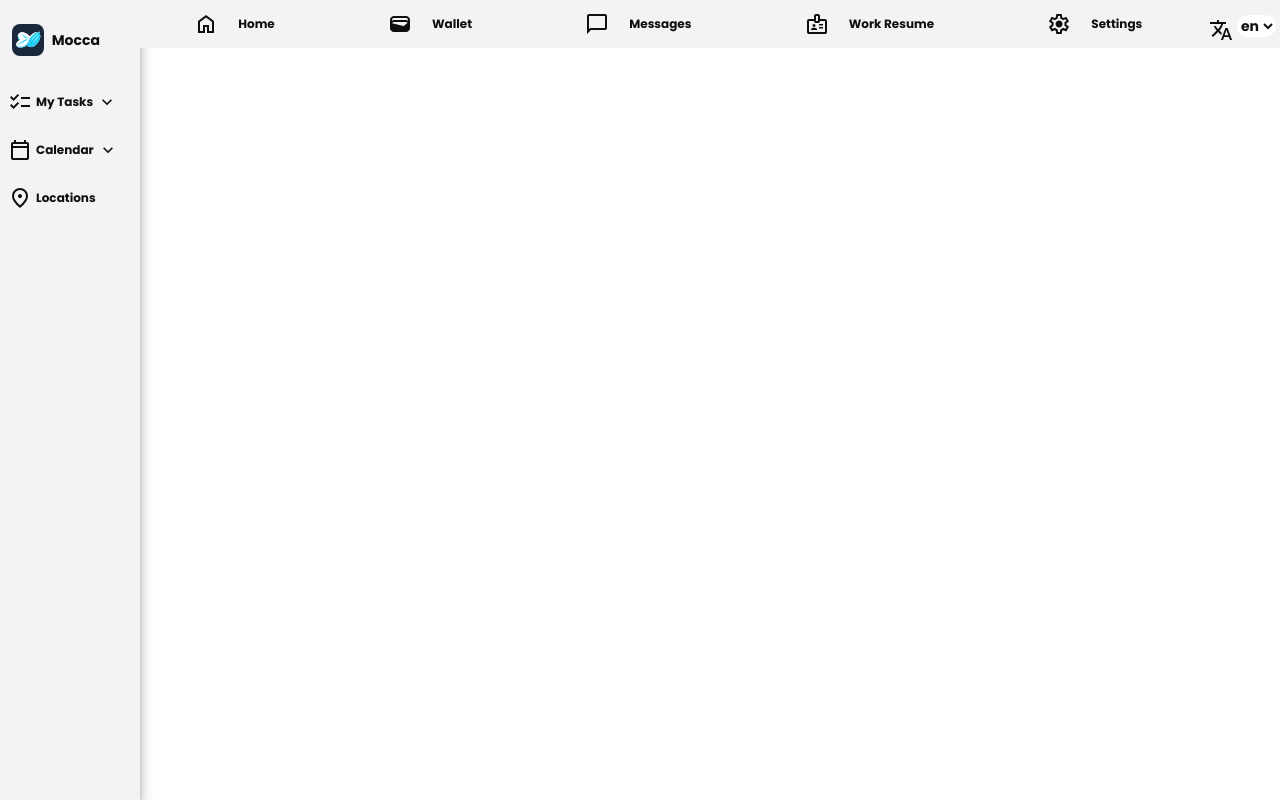
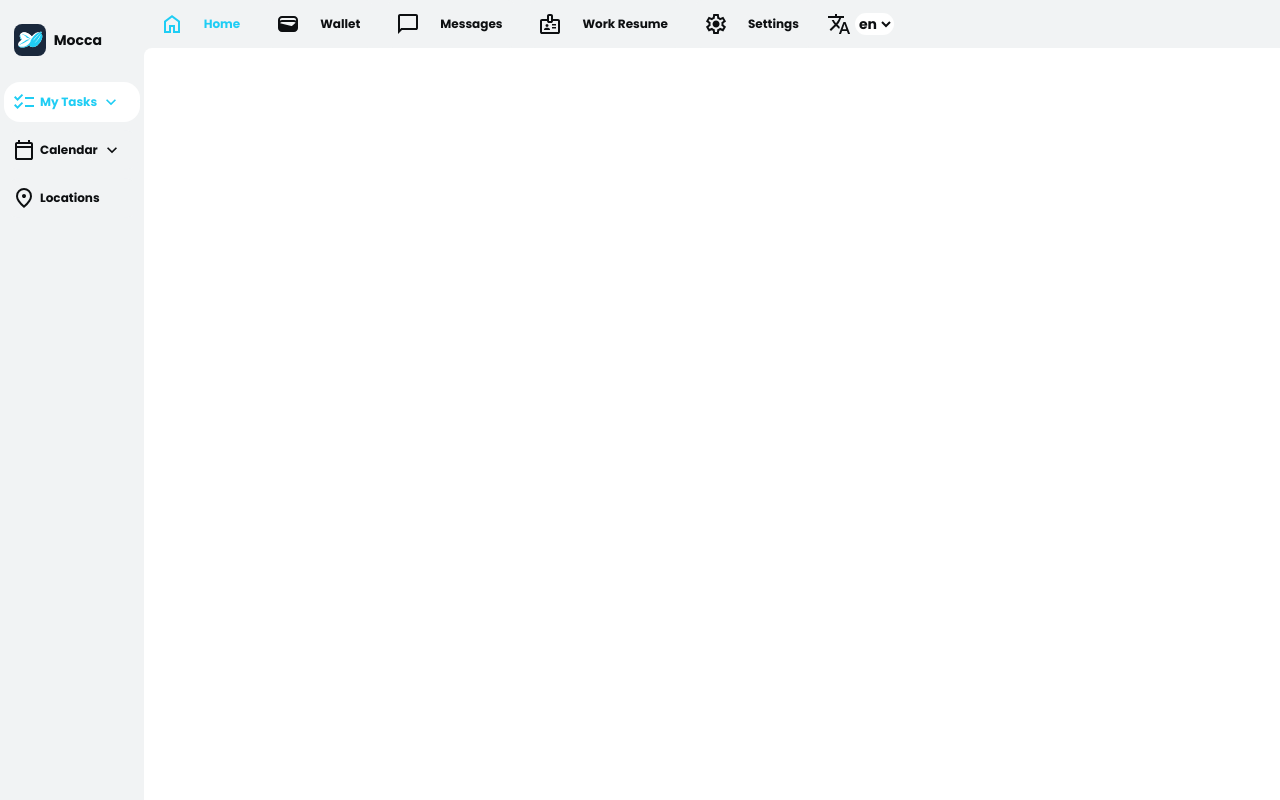
Before and after one commit to pablosorios/mock-app, a React (Create React App) app: page / in a window 1280 px wide. Built offline with nearby package versions, Linux system fonts and the light colour scheme.

Commit message:
Fixed some UI stuff in the Composer

```diff
--- a/src/Composer.js
+++ b/src/Composer.js
@@ -12,13 +12,16 @@ export default function Composer({language, setLanguage, languages, translate})
 	const keys = Object.keys(path)
 	const key_count = keys.length
 	const item = path[space] || path[keys[0]]
+	const item_name = space || keys[0]
 	const handleChange = (event) => {
 		setLanguage(event.target.value)
 	}
 	const duplicated = false
-	const children = item.children
+	const children = item?.children
+	const def_child = children ? children[0] : undefined
+	const subitem = menu || def_child?.route
 	return (
-		<div key='composer-screen' className='flex flex-col tablet:flex-row w-screen h-screen overflow-y-auto print:h-auto'>
+		<div key='composer-screen' className='flex flex-col tablet:bg-foreground tablet:flex-row w-screen h-screen overflow-y-auto print:h-auto'>
 			{
 				children ?
 				<aside key='total_sidebar'>
@@ -29,10 +32,10 @@ export default function Composer({language, setLanguage, languages, translate})
 									<path key='sidebar-toggle-path' d={!isHidden ? 'm256-200-56-56 224-224-224-224 56-56 224 224 224-224 56 56-224 224 224 224-56 56-224-224-224 224Z' : 'M120-240v-80h720v80H120Zm0-200v-80h720v80H120Zm0-200v-80h720v80H120Z'}/>
 								</svg>
 							</button>
-							<Company isHidden={isHidden} company={'Mocca'}/>
+							<Company key='company-component' isHidden={isHidden} company={'Mocca'}/>
 						</div>
 						{children.map((item, index) => (
-							<Menu route={`menu[${index}]`} menu={menu} submenu={submenu} item={item} translate={translate} language={language} isHidden={isHidden}/>
+							<Menu key={`menu-component[${index}]`} route={`menu[${index}]`} space={item_name} menu={subitem} submenu={submenu} item={item} translate={translate} language={language} isHidden={isHidden}/>
 						))}
 					</div>
 					<div key='fakemenu' className={`${isHidden ? 'hidden' : 'hidden tablet:sideBar desktop:hidden'} z-10`}>
@@ -54,10 +57,10 @@ export default function Composer({language, setLanguage, languages, translate})
 			<div key='content-container' className={`${key_count > 0 && duplicated ? 'flex-col' : 'flex-col-reverse'} w-full h-screen flex tablet:flex-col print:h-auto`}>
 				<nav key='navbar' className='w-full h-auto bg-foreground flex flex-row'>
 					{keys.map((key, index) => (
-						<Space route={`space[${index}]`} item={path[key]} current={key === space} name={key} translate={translate} language={language}/>
+						<Space key={`space-component[${index}]`} route={`space[${index}]`} item={path[key]} current={key === item_name} name={key} translate={translate} language={language}/>
 					))}
-					<div key='language-box' className='justify-center px-1 items-center hidden tablet:flex tablet:flex-col tablet:pt-1 desktop:flex-row'>
-						<svg key='translate-icon' className='bg-transparent shadow-none fill-text mx-1 h-6 w-6 z-10 tablet:mt-2' xlms='http://www.w3.org/2000/svg' viewBox='0 -960 960 960' >
+					<div key='language-box' className='justify-center px-1 items-center hidden tablet:flex tablet:flex-col tablet:pt-1 desktop:p-1 desktop:flex-row'>
+						<svg key='translate-icon' className='bg-transparent shadow-none fill-text mx-1 h-6 w-6 tablet:mt-2 desktop:mt-0' xlms='http://www.w3.org/2000/svg' viewBox='0 -960 960 960' >
 							<path key='translate-path' d='m476-80 182-480h84L924-80h-84l-43-122H603L560-80h-84ZM160-200l-56-56 202-202q-35-35-63.5-80T190-640h84q20 39 40 68t48 58q33-33 68.5-92.5T484-720H40v-80h280v-80h80v80h280v80H564q-21 72-63 148t-83 116l96 98-30 82-122-125-202 201Zm468-72h144l-72-204-72 204Z'/>
 						</svg>
 						<select key='language-select' value={language} onChange={handleChange} className='h-auto my-1 w-auto bg-background rounded-xl justify-center items-center text-text text-sm font-bold'>
@@ -69,6 +72,7 @@ export default function Composer({language, setLanguage, languages, translate})
 						</select>
 					</div>
 				</nav>
+				<main key='main' className='w-full h-full rounded-tl-lg bg-background'></main>
 			</div>
 		</div>
 	)
@@ -99,73 +103,63 @@ function Company({isHidden, company}) {
 }
 
 function Space({route, item, current, name, translate, language}) {
-	console.log(name)
 	const icon = item.icon
 	return(
-		<div key={`${route}-container`} className='flex mx-auto'>
-			{name === 'cv' && current ?
-				<div key={`${route}-box`} className={`${current ? 'fill-primary' : 'tablet:bg-foreground fill-text'} mx-auto group hover:fill-white hover:text-white bg-transparent w-auto min-w-max rounded-md bg-foreground text-xs font-bold transition-all duration-100 scale-100 origin-bottom desktop:group-hover:text-white desktop:group-hover:bg-transparent py-1 flex flex-col desktop:flex-row items-center`}>
+		<Link key={`${route}-box`} to={`${name === 'cv' ? '/cv': '/dashboard/' + name}`} className={`${current ? 'fill-primary text-primary' : 'hover:fill-white hover:text-white tablet:bg-foreground fill-text text-text'} mx-auto desktop:mx-2 group bg-transparent w-auto min-w-max rounded-md bg-foreground text-xs font-bold transition-all duration-100 scale-100 origin-bottom desktop:group-hover:text-white desktop:group-hover:bg-transparent py-1 flex flex-col desktop:flex-row items-center`}>
 			<svg key={`${route}-svg`} className='p-2 h-10 w-10' xlms='http://www.w3.org/2000/svg' viewBox={icon.viewbox}>
 				<path key={`${route}-path`} d={icon.path}/>
 			</svg>
-					<span key={`${route}-label`} className={`${current ? 'text-primary' : 'text-text'}  px-3 group-hover:text-white bg-transparent w-auto min-w-max rounded-md bg-foreground text-xs font-bold transition-all duration-100 scale-100 origin-bottom desktop:group-hover:text-white desktop:group-hover:bg-transparent`}>
-						{translate(item.label, language)}
-					</span>
-				</div>
-				:
-				<Link key={`${route}-link-box`} className={`${current ? 'fill-primary' : 'tablet:bg-foreground fill-text'} mx-auto group hover:fill-white hover:text-white bg-transparent w-auto min-w-max rounded-md bg-foreground text-xs font-bold transition-all duration-100 scale-100 origin-bottom desktop:group-hover:text-white desktop:group-hover:bg-transparent py-1 flex flex-col desktop:flex-row items-center`} to='/cv'>
-					<svg key={`${route}-link-svg`} className='p-2 h-10 w-10' xlms='http://www.w3.org/2000/svg' viewBox={icon.viewbox}>
-						<path key={`${route}-link-path`} d={icon.path}/>
-					</svg>
-					<span key={`${route}-link-label`} className={`${current ? 'text-primary' : 'text-text'}  px-3 group-hover:text-white bg-transparent w-auto min-w-max rounded-md bg-foreground text-xs font-bold transition-all duration-100 scale-100 origin-bottom desktop:group-hover:text-white desktop:group-hover:bg-transparent`}>
+			<span key={`${route}-label`} className={`px-3 bg-transparent w-auto min-w-max rounded-md bg-foreground text-xs font-bold transition-all duration-100 scale-100 origin-bottom desktop:group-hover:bg-transparent`}>
 				{translate(item.label, language)}
 			</span>
 		</Link>
-			}
-		</div>
 	)
 }
 
-function Menu({ route, menu, submenu, item, translate, language, isHidden }) {
+function Menu({ route, space, menu, submenu, item, translate, language, isHidden }) {
 	const [isOpen, setIsOpen] = useState(false)
 	const toggleSubMenu = () => {
 		setIsOpen(!isOpen)
 	}
 	const icon = item.icon
 	const item_key = item.route
+	const children = item?.children
+	const def_child = children ? children[0] : undefined
+	const child_route = submenu || def_child?.route
 	const current = item_key === menu
 	return (
-		<div key={`${route}-container`} {...!isOpen ? {onMouseEnter: toggleSubMenu, onClick: toggleSubMenu} : {onMouseLeave: toggleSubMenu}} className='group/sideMenu w-full px-2 tablet:px-1 desktop:hover:px-1 flex flex-col'>
+		<Link key={`${route}-container`} {...item.hasOwnProperty('children') ? null : {to: '/dashboard/' + space + '/' + item_key}} {...!isOpen ? {onMouseEnter: toggleSubMenu, onClick: toggleSubMenu} : {onMouseLeave: toggleSubMenu}} className='group/sideMenu w-full px-2 tablet:px-1 desktop:hover:px-1 flex flex-col'>
 			<div key={`${route}-box`} {...isOpen ? {onClick: toggleSubMenu} : null} className={`${item.hasOwnProperty('children') && isOpen ? 'py-1' : 'py-1 tablet:py-2.5 desktop:py-1'} ${isHidden ? 'hidden tablet:flex tablet:sideMenu desktop:sideMenuModal' : 'flex sideMenuModal'} ${current ? 'bg-background fill-primary text-primary' : 'bg-foreground fill-text text-text'} z-20 relative`}>
-				<svg key={`${route}-svg`} className='p-2 tablet:p-1 h-8 w-8 tablet:h-8 tablet:w-8' xlms='http://www.w3.org/2000/svg' viewBox={icon.viewbox} >
+				<svg key={`${route}-svg`} className='p-2 tablet:p-1 h-8 w-8' xlms='http://www.w3.org/2000/svg' viewBox={icon.viewbox} >
 					<path key={`${route}-path`} d={icon.path}/>
 				</svg>
-				<span key={`${route}-label`} className='text-text'>
+				<span key={`${route}-label`} className='w-max'>
 					{translate(item.label, language)}
 				</span>
-				<svg key={`${route}-arrow`} className={`${item.hasOwnProperty('children') ? 'scale-100' : 'scale-0'} ${isHidden ? 'tablet:absolute desktop:static tablet:left-0 tablet:top-3' : 'static'} ${isOpen ? 'rotate-0' : 'rotate-180'} bg-transparent shadow-none fill-text py-1 h-7 w-7 z-10`} xlms='http://www.w3.org/2000/svg' viewBox='0 -960 960 960' >
+				<svg key={`${route}-arrow`} className={`${item.hasOwnProperty('children') ? 'scale-100' : 'scale-0'} ${isHidden ? 'tablet:absolute desktop:static tablet:left-0 tablet:top-3' : 'static'} ${isOpen ? 'rotate-0' : 'rotate-180'} bg-transparent shadow-none py-1 h-7 w-7 z-10`} xlms='http://www.w3.org/2000/svg' viewBox='0 -960 960 960' >
 					<path key={`${route}-arrow-path`} d='M480-528 296-344l-56-56 240-240 240 240-56 56-184-184Z'/>
 				</svg>
 			</div>
 			{item.hasOwnProperty('children') && isOpen && !isHidden ?
-				item.children.map((item, index) => (
-					<Submenu route={`${route}[${index}]`} parent_key={item_key} submenu={submenu} menu={menu} item={item} translate={translate} language={language}/>
+				children.map((item, index) => (
+					<Submenu key={`submenu-component[${index}]`} route={`${route}[${index}]`} current={current} space={space} menu={item_key} submenu={child_route} item={item} translate={translate} language={language}/>
 				)) : null
 			}
-		</div>
+		</Link>
 	)
 }
 
-function Submenu({route, parent_key, submenu, item, translate, language}) {
+function Submenu({route, current, space, menu, submenu, item, translate, language}) {
 	const icon = item.icon
+	const subcurrent = current && submenu === item?.route
 	return (
-		<div key={`${route}-container`} className='subMenu'>
+		<Link key={`${route}-container`} {...subcurrent ? null : {to: '/dashboard/' + space + '/' + menu + '/' + item?.route}} className={`subMenu  ${subcurrent ? 'fill-primary text-primary': 'fill-text text-text'} hover:bg-background`}>
 			<svg key={`${route}-svg`} className='p-2 tablet:p-1 desktop:p-2 h-7 w-7' xlms='http://www.w3.org/2000/svg' viewBox={icon.viewbox}>
 				<path key={`${route}-path`} d={icon.path}/>
 			</svg>
 			<span key={`${route}-label`} className='pl-2'>
-				{item.name}
+				{translate(item.label, language)}
 			</span>
-		</div>
+		</Link>
 	)
 }
--- a/src/Resume.js
+++ b/src/Resume.js
@@ -23,8 +23,8 @@ export default function Resume({language, setLanguage, languages, translate}) {
 	const references = Profile.references
 	return(
 		<div key='resume-main' className='flex flex-col desktop:flex-row w-screen h-fill desktop:h-screen overflow-y-auto'>
-			<div key='language-box' className='fixed top-2 right-2 rounded-xl py-1 justify-center px-1 bg-foreground items-center flex'>
-				<svg key='translate-icon' className='shadow-none fill-text mx-1 h-6 w-6 z-10' xlms='http://www.w3.org/2000/svg' viewBox='0 -960 960 960' >
+			<div key='language-box' className='fixed top-2 right-2 rounded-xl py-1 justify-center px-1 bg-foreground items-center flex z-20'>
+				<svg key='translate-icon' className='shadow-none fill-text mx-1 h-6 w-6' xlms='http://www.w3.org/2000/svg' viewBox='0 -960 960 960' >
 					<path key='translate-path' d='m476-80 182-480h84L924-80h-84l-43-122H603L560-80h-84ZM160-200l-56-56 202-202q-35-35-63.5-80T190-640h84q20 39 40 68t48 58q33-33 68.5-92.5T484-720H40v-80h280v-80h80v80h280v80H564q-21 72-63 148t-83 116l96 98-30 82-122-125-202 201Zm468-72h144l-72-204-72 204Z'/>
 				</svg>
 				<select key='language-select' value={language} onChange={handleChange} className='h-auto my-1 w-auto bg-background rounded-xl justify-center items-center text-text text-sm font-bold'>
@@ -58,7 +58,7 @@ export default function Resume({language, setLanguage, languages, translate}) {
 							</svg>
 							<span key='github-label' className='pl-1 pr-2 self-center group-hover:text-tertiary font-bold'>GitHub</span>
 						</a>
-						<Link key='website-link' to='/dashboard/home/tasks' className='w-auto flex h-7 flex-row rounded-3xl border-2 border-text hover:border-tertiary hover:bg-foreground group items-center m-1 shadow-shadow bg-foreground'>
+						<Link key='website-link' to='/dashboard/' className='w-auto flex h-7 flex-row rounded-3xl border-2 border-text hover:border-tertiary hover:bg-foreground group items-center m-1 shadow-shadow bg-foreground'>
 							<svg key='website-svg' className='h-7 w-7 bg-text group-hover:bg-tertiary p-1 rounded-3xl fill-foreground group-hover:fill-foreground -ml-0.5 -mt-0.5 -mb-0.5' xlms='http://www.w3.org/2000/svg' viewBox='0 -960 960 960' >
 								<path key='website-path' d='M480-80q-83 0-156-31.5T197-197q-54-54-85.5-127T80-480q0-83 31.5-156T197-763q54-54 127-85.5T480-880q83 0 156 31.5T763-763q54 54 85.5 127T880-480q0 83-31.5 156T763-197q-54 54-127 85.5T480-80Zm-40-82v-78q-33 0-56.5-23.5T360-320v-40L168-552q-3 18-5.5 36t-2.5 36q0 121 79.5 212T440-162Zm276-102q20-22 36-47.5t26.5-53q10.5-27.5 16-56.5t5.5-59q0-98-54.5-179T600-776v16q0 33-23.5 56.5T520-680h-80v80q0 17-11.5 28.5T400-560h-80v80h240q17 0 28.5 11.5T600-440v120h40q26 0 47 15.5t29 40.5Z'/>
 							</svg>
--- a/src/index.css
+++ b/src/index.css
@@ -56,7 +56,7 @@
 		flex-col justify-start items-center
 		w-auto h-auto tablet:h-screen
 		bg-foreground border border-border tablet:border-none
-		shadow-lg shadow-shadow/50 rounded-md tablet:rounded-none
+		shadow-lg shadow-shadow/50 rounded-md tablet:rounded-none tablet:shadow-none
 		tablet:p-0.5 desktop:p-0
 	}
 
@@ -64,9 +64,9 @@
 		@apply transition ease-in-out duration-300 origin-left
 		absolute top-0 left-0 tablet:top-0 tablet:left-0 desktop:static flex
 		flex-col justify-start items-center
-		w-auto h-screen
+		w-max h-screen
 		bg-foreground border-none
-		shadow-lg shadow-shadow/50
+		shadow-lg shadow-shadow/50 desktop:shadow-none
 	}
 
 	.sideMenu {
@@ -76,7 +76,7 @@
 		items-center justify-start tablet:justify-center desktop:justify-start
 		w-full
 		rounded-md
-		py-1 tablet:pt-0 desktop:py-1 desktop:pr-3
+		py-1 tablet:pt-0 tablet:px-1 desktop:py-1 desktop:pl-1 desktop:pr-3
 		mt-0 mb-3 tablet:my-1
 		hover:bg-primary hover:fill-white
 		font-bold text-xs hover:text-white;
@@ -88,7 +88,7 @@
 		justify-start items-center
 		w-full h-auto
 		rounded-2xl hover:rounded-md
-		pr-3
+		pl-1 pr-3
 		my-1
 		group-hover/sideMenu:bg-primary group-hover/sideMenu:fill-white
 		font-bold text-xs  group-hover/sideMenu:text-white;
@@ -100,9 +100,8 @@
 		items-center justify-start
 		w-full
 		rounded-md
-		py-0 pl-2
-		text-text fill-text hover:fill-primary
-		font-bold text-xs hover:text-primary;
+		py-0 ml-2 -mr-2
+		font-bold text-xs
 	}
 
 	.company {
```
Lines whose indentation alone changed are shown as unchanged.
